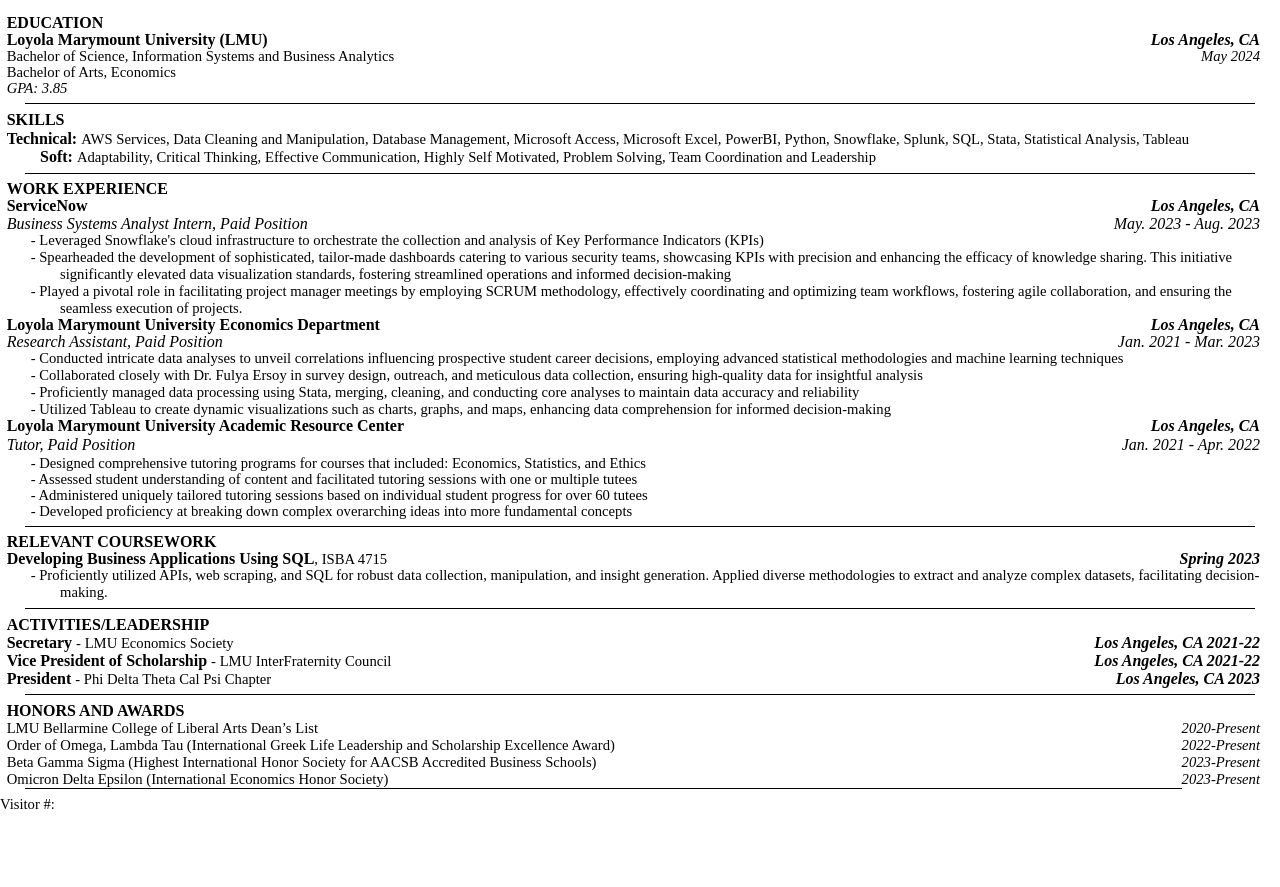
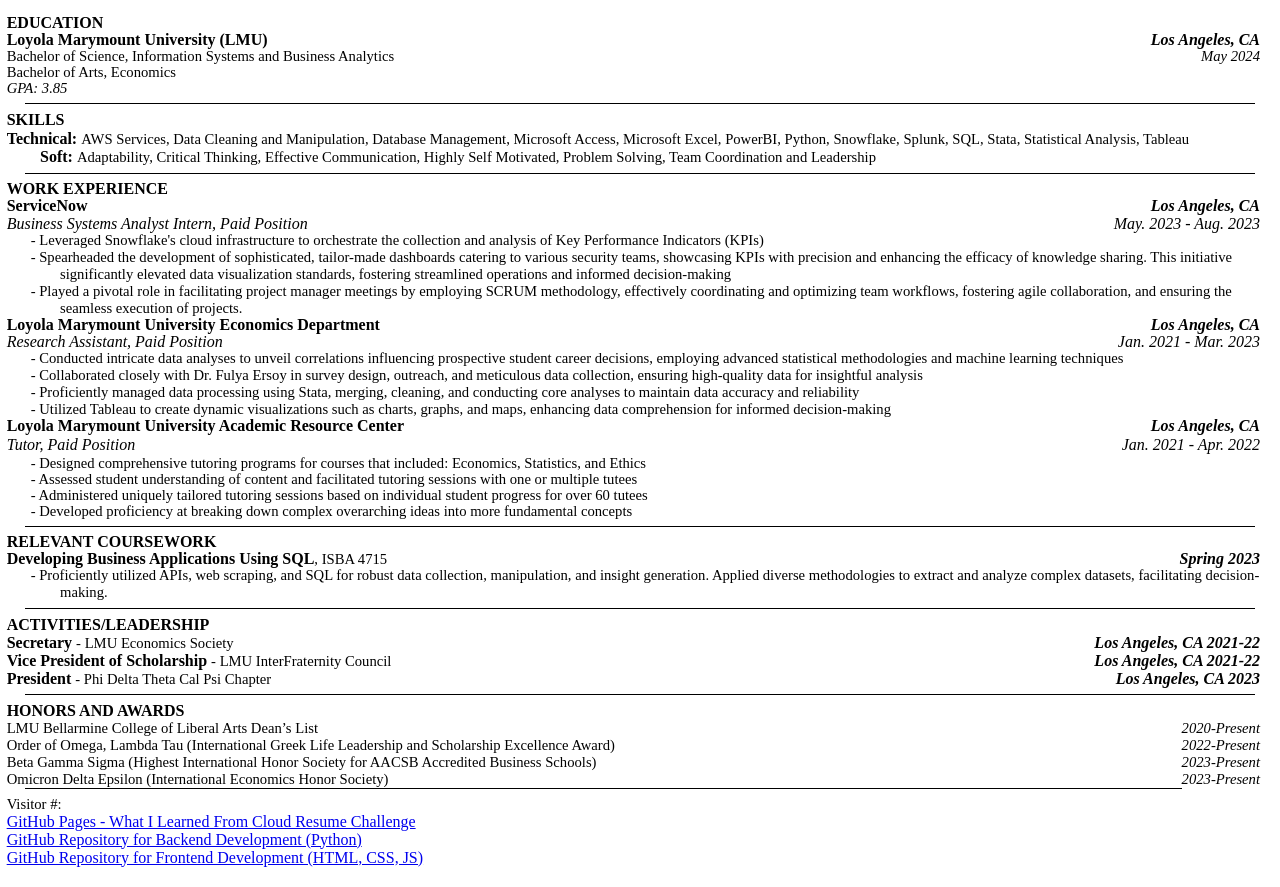
Before and after one commit to ciangaobrien/CloudResumeChallengeFrontEnd, a plain HTML site: page index.html in a window 1280 px wide. Shown: the part 53-940 px from the top of the page. Before the commit the page ends 866 px from the top, so only its background shows below. Drawn offline with Linux system fonts and the light colour scheme; no server answers; files whose address does not match are found by name.

Commit message:
Add files via upload

```diff
--- a/index.html
+++ b/index.html
@@ -222,9 +222,12 @@
         <i style="padding-bottom: 5pt; float: right; margin-right: 20px;">2023-Present</i>
       </p>
       <hr style="padding-bottom: 5pt; margin: 0 25px; border: none; border-top: 1px solid black;">
-      <p>
-      Visitor #: <span id="visitor-counter"> </span>
+      <p style="padding-left: 5pt;">
+        Visitor #: <span id="visitor-counter"> </span>
       </p>
-</body>
+      <a href="https://ciangaobrien.github.io" style="padding-left: 5pt; display: block;">GitHub Pages - What I Learned From Cloud Resume Challenge</a>
+      <a href="https://github.com/ciangaobrien/CloudResumeChallengeBackEnd" style="padding-left: 5pt; display: block;">GitHub Repository for Backend Development (Python)</a>
+      <a href="https://github.com/ciangaobrien/CloudResumeChallengeFrontEnd" style="padding-left: 5pt; display: block; margin-bottom: 20px;">GitHub Repository for Frontend Development (HTML, CSS, JS)</a>
+    </body>
 
 </html>
```
